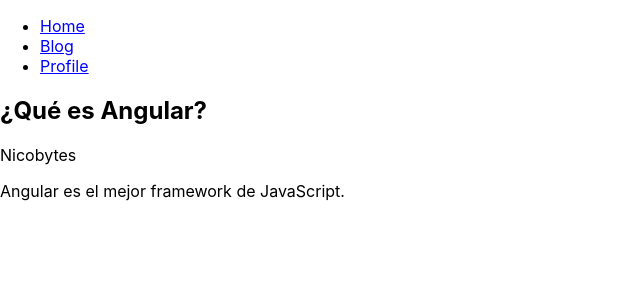
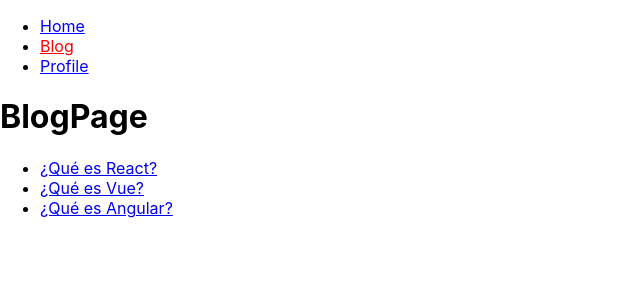
Before and after one commit to lemus777/react-router, a React (Create React App) app: page /#/blog in a window 1280 px wide. Before the commit this address led to /#/blog/que-es-angular. Shown: the top 300 px of the page, without its empty margins (0-640 px from the left). Built offline with nearby package versions, Linux system fonts and the light colour scheme.

Commit message:
navegacion

```diff
--- a/src/BlogPage.js
+++ b/src/BlogPage.js
@@ -9,7 +9,7 @@
 
             <ul>
                 {blogdata.map(post => (
-                    <BlogLink post={post} />
+                    <BlogLink key={post.slog} post={post} />
                 ))}
             </ul>
         </>
--- a/src/BlogPost.js
+++ b/src/BlogPost.js
@@ -1,15 +1,21 @@
 import React from "react";
-import { Link, useParams } from "react-router-dom";
+import { useNavigate, useParams } from "react-router-dom";
 import { blogdata } from "./blogdata";
 
 function BlogPost() {
+    const navigate = useNavigate();
     const { slug } = useParams(); // useParams es un reactHook que ya existe predefinido
 
     const blogpost = blogdata.find(post => post.slug === slug);
 
+    const returnToBlog = () => {
+        navigate('/blog');
+    };
+
     return (
         <>
             <h2>{blogpost.title}</h2>
+            <button onClick={returnToBlog}>Volver al blog</button>
             <p>{blogpost.author}</p>
             <p>{blogpost.content}</p>
         </>
--- a/src/Menu.js
+++ b/src/Menu.js
@@ -6,7 +6,7 @@
         <nav>
             <ul>
                 {routes.map(route => (
-                    <li>
+                    <li key={route.to}>
                         <NavLink
                             style={({ isActive }) => ({color: isActive ? 'red' : 'blue',})}
                             to={route.to}
```
